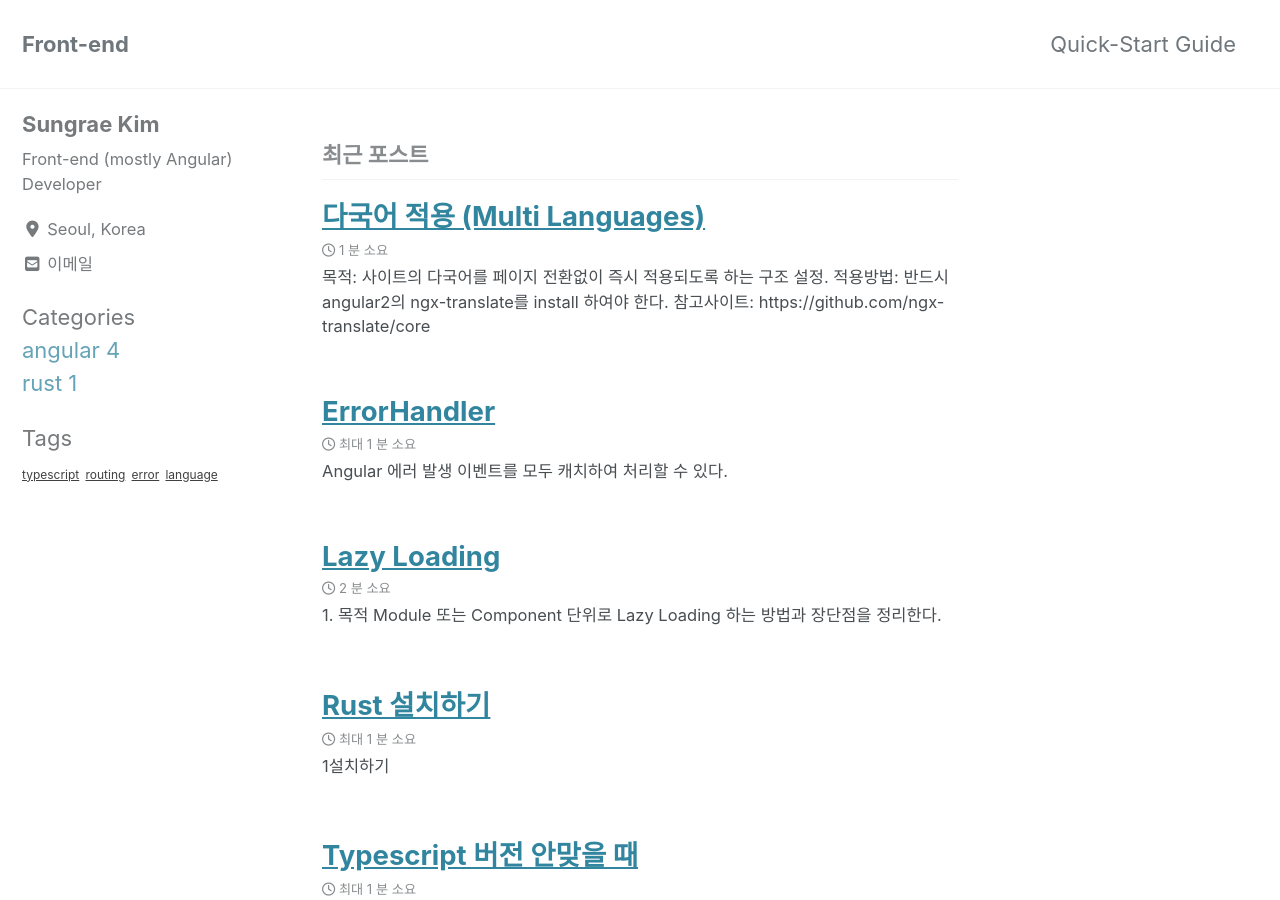
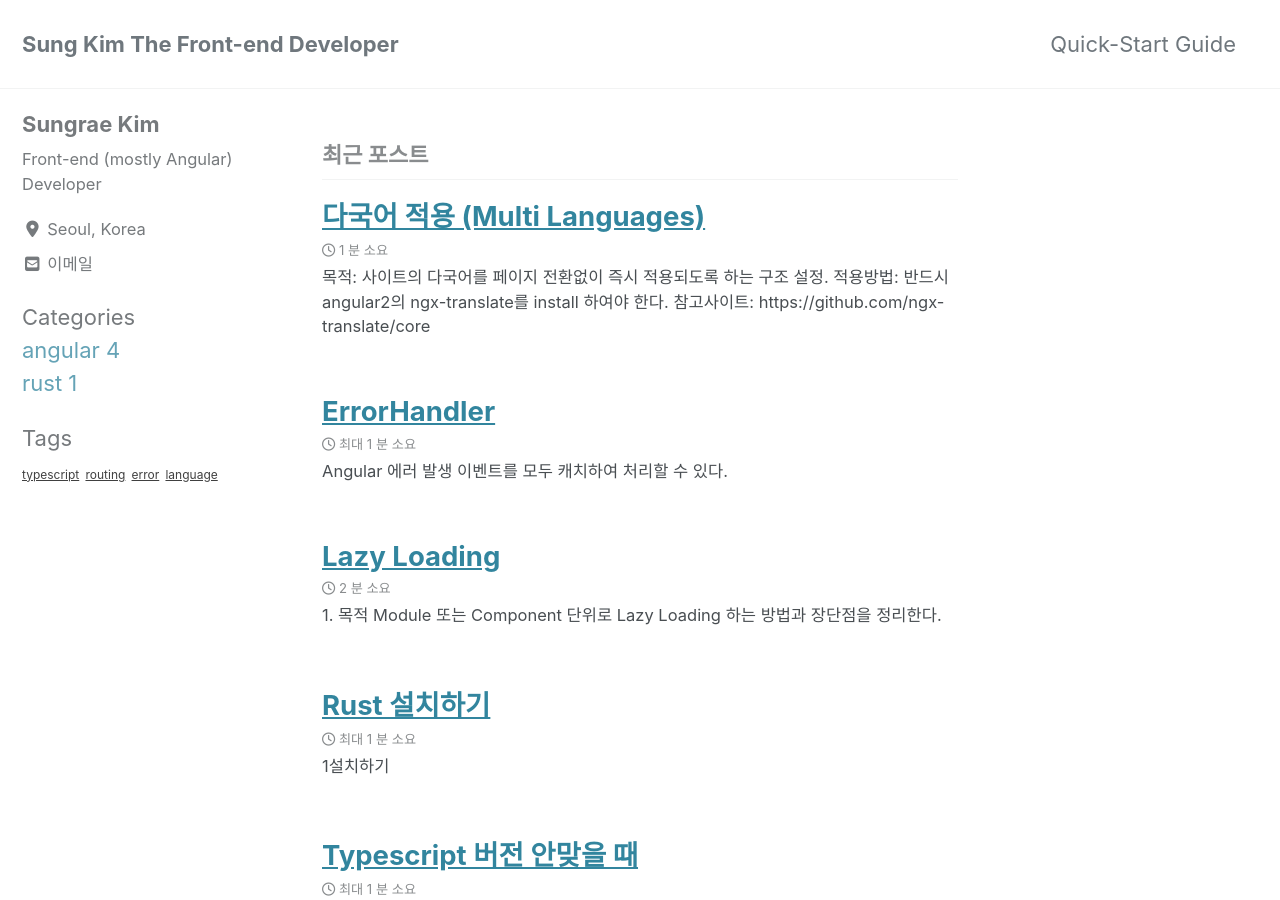
Before and after one commit to ksrae/ksrae.github.io, a Jekyll site: the page built from index.html, in a window 1280 px wide and 900 px high. Built offline with Jekyll 4.4.1, drawn with Linux system fonts in a browser that asks for light colours; cached includes are drawn as plain includes; nearby versions of some CDN libraries; the list of posts is cut into pages by our own code; comment, search, counter and statistics services are not loaded; some of the changed text lies outside the part shown.

Commit message:
title 수정

```diff
--- a/_config.yml
+++ b/_config.yml
@@ -16,7 +16,7 @@
 
 # Site Settings
 locale                   : "ko-KR"
-title                    : "Front-end"
+title                    : "Sung Kim The Front-end Developer"
 title_separator          : "-"
 name                     : ""
 description              : "An amazing website."
--- a/_layouts/default.html
+++ b/_layouts/default.html
@@ -37,6 +37,6 @@
     </div>
 
     {% include scripts.html %}
-    <!-- <script id="dsq-count-scr" src="//ksrae.disqus.com/count.js" async></script> -->
+    <script id="dsq-count-scr" src="//ksrae.disqus.com/count.js" async></script>
   </body>
 </html>
```
